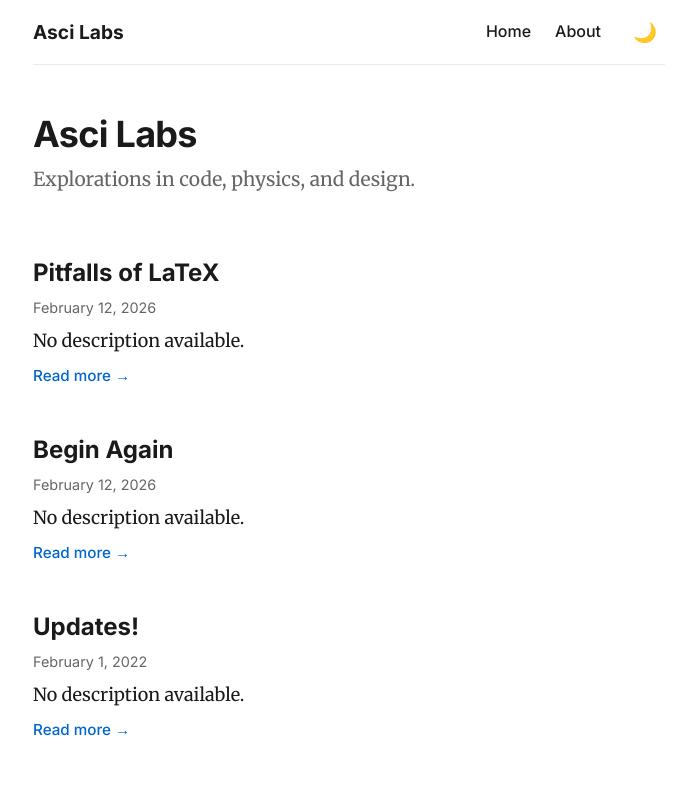
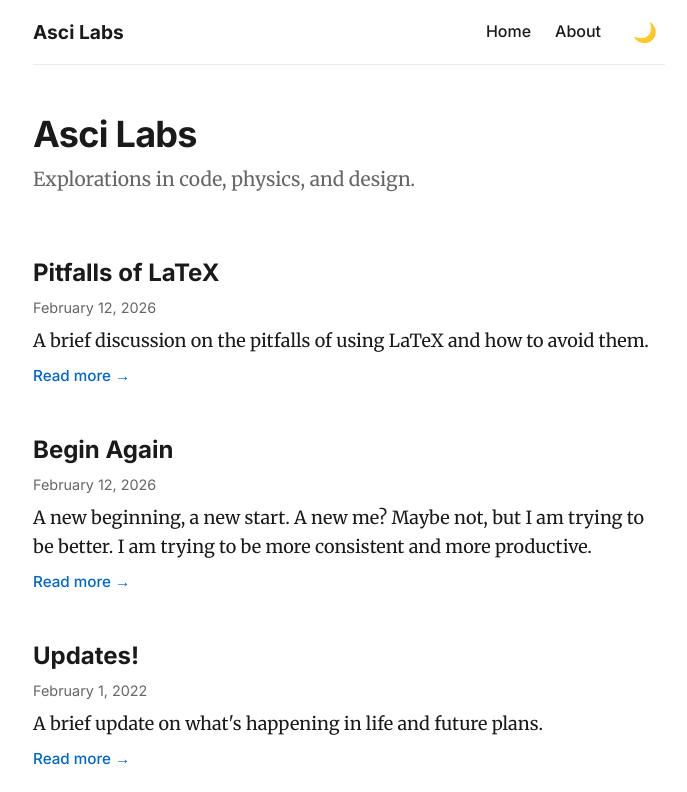
Before and after one commit to amanasci/blog, a Next.js app: page / in a window 1280 px wide. Shown: the top 792 px of the page, without its empty margins (291-978 px from the left). Built offline with nearby package versions, Linux system fonts and the light colour scheme.

Commit message:
Fixed descrition thing

```diff
--- a/src/app/page.tsx
+++ b/src/app/page.tsx
@@ -43,7 +43,7 @@ export default function Home() {
             </div>
 
             <p style={{ margin: 0 }}>
-              {post.meta.description || post.meta.excerpt || "No description available."}
+              {post.meta.synopsis || post.meta.excerpt || "No description available."}
             </p>
 
             <Link href={`/blog/${post.slug}`} style={{
```
